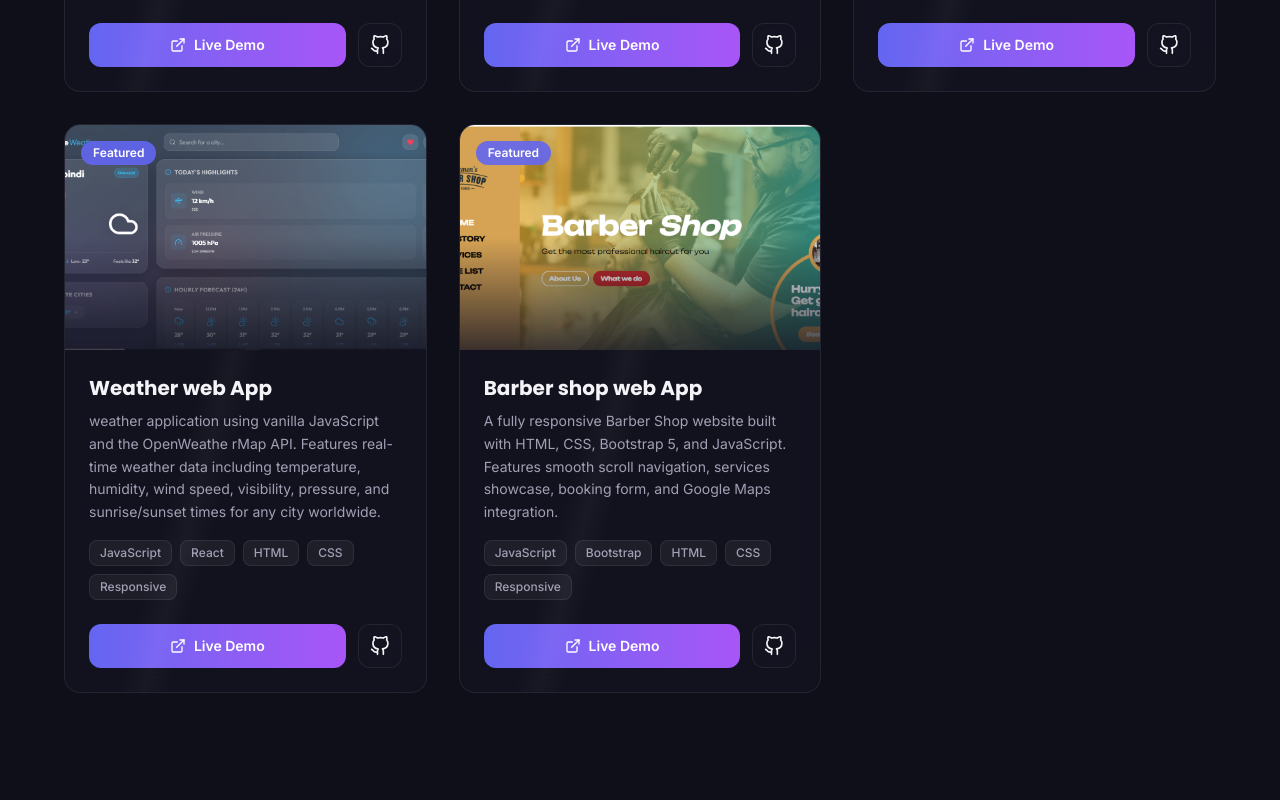
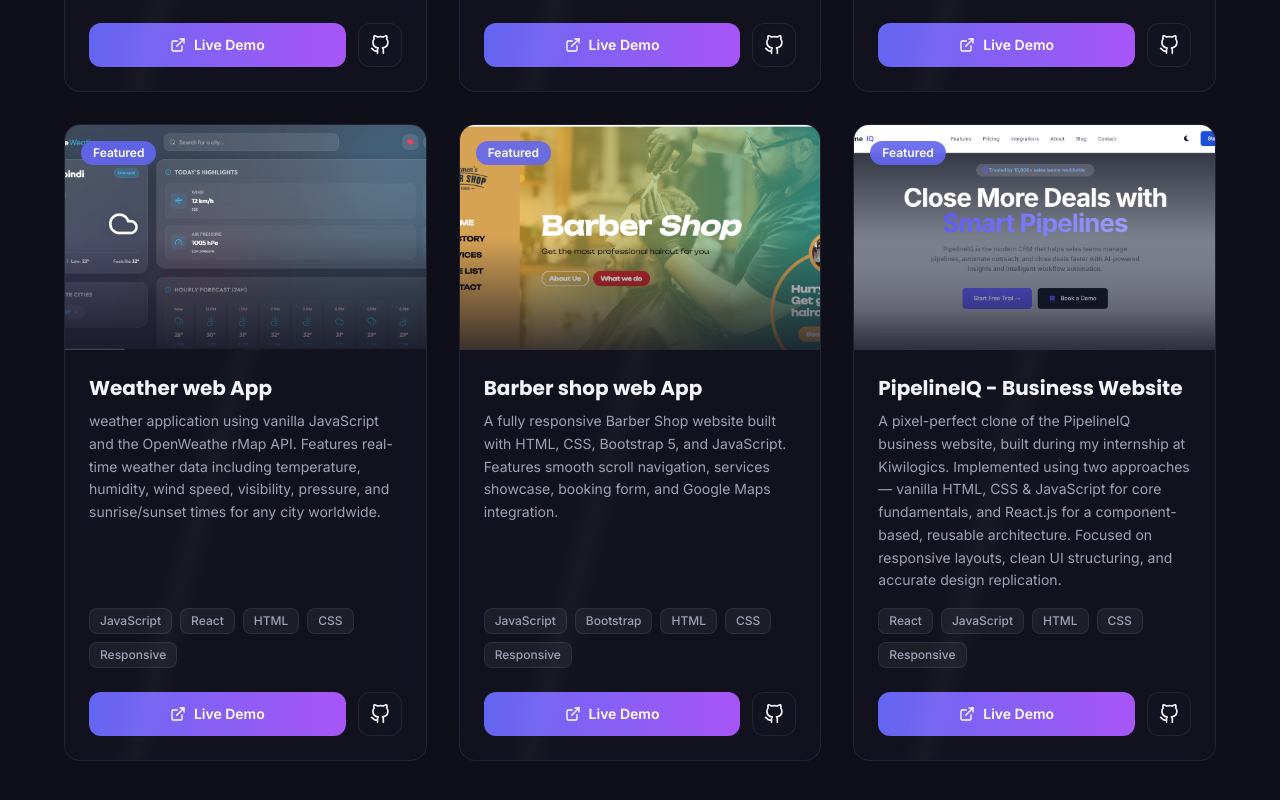
Before and after one commit to theirhasnain-eng/portfolio-website, a React (Vite) app: page / in a window 1280 px wide. Shown: the part 3820-4620 px from the top of the page. Built offline with nearby package versions, Linux system fonts and the light colour scheme; no server answers.

Commit message:
another project is added

```diff
--- a/src/data/images.js
+++ b/src/data/images.js
@@ -30,4 +30,8 @@ export const siteImages = {
     /** baber shop web card   project card */
 
    barbershop: "/images/barber-web.png",
+
+       /** pipe-line  web card   project card */
+
+   pipeline: "/images/pipe-line.png",
 };
--- a/src/data/projects.js
+++ b/src/data/projects.js
@@ -56,4 +56,15 @@ export const projects = [
     githubUrl: "https://github.com/theirhasnain-eng/barber-shop-web.git",
     featured: true,
   },
+   {
+    id: 6,
+    title: "PipelineIQ - Business Website",
+    description:
+      "A pixel-perfect clone of the PipelineIQ business website, built during my internship at Kiwilogics. Implemented using two approaches — vanilla HTML, CSS & JavaScript for core fundamentals, and React.js for a component-based, reusable architecture. Focused on responsive layouts, clean UI structuring, and accurate design replication. ",
+    tech: ["React", "JavaScript", "HTML", "CSS", "Responsive"],
+    image:  siteImages.pipeline,
+    liveUrl: "https://kiwi-logics-pipe-line-m7wh.vercel.app/",
+    githubUrl: "https://github.com/theirhasnain-eng/kiwi-logics-pipe-line",
+    featured: true,
+  },
 ];
```
Also changed, not shown: public/images/pipe-line.png (added).
